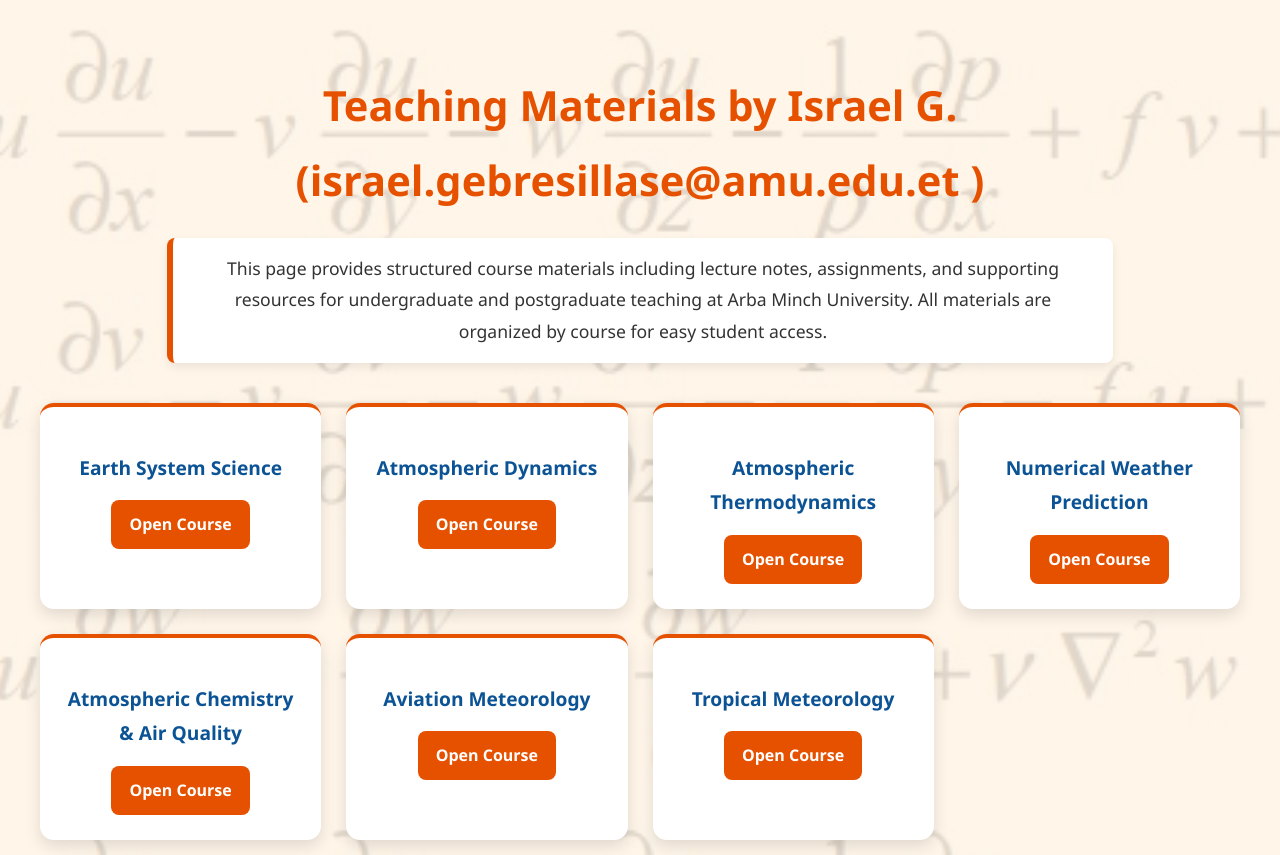
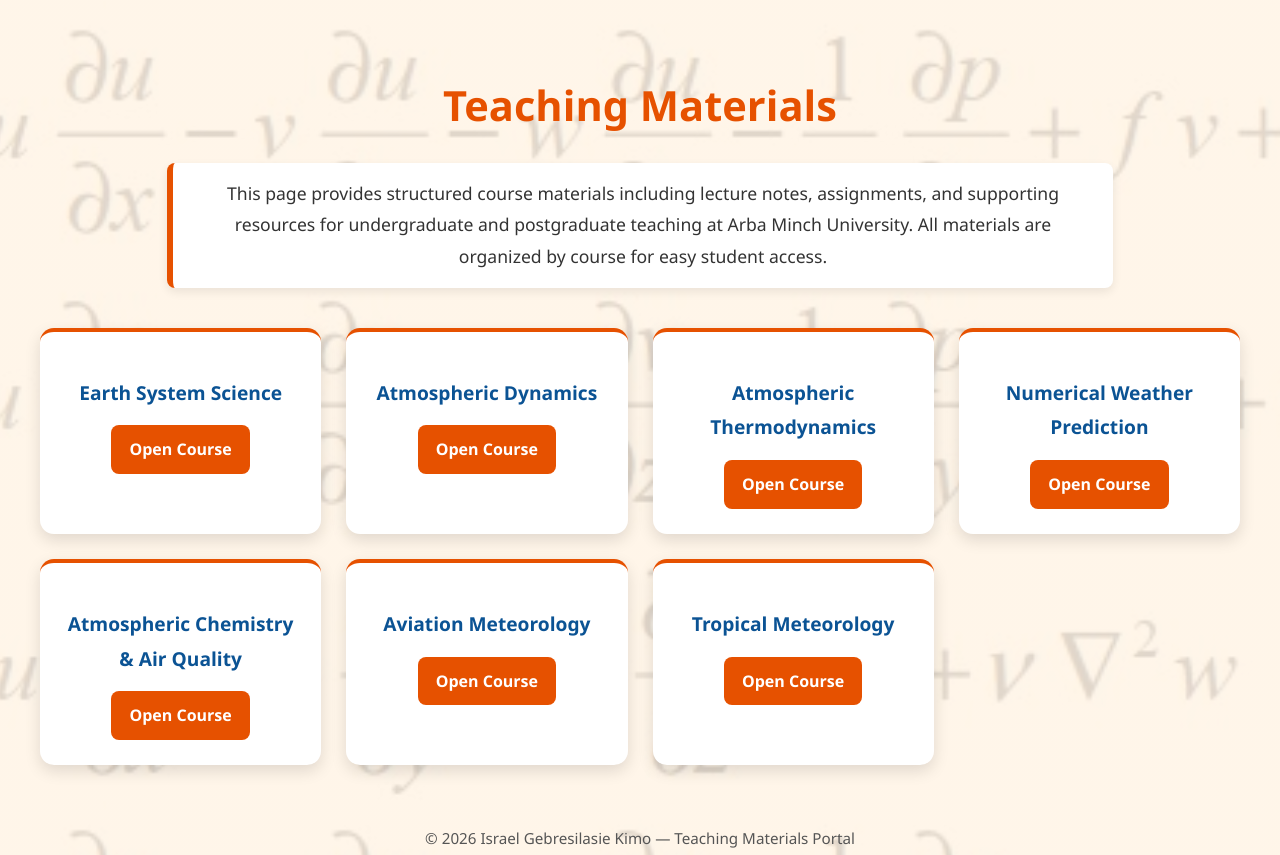
Before and after one commit to IsraelGebresilasieKimo/aam-micrometeorology, a plain HTML site: page Teaching Materials.html in a window 1280 px wide. Shown: the top 855 px of the page. Drawn offline with Linux system fonts and the light colour scheme.

Commit message:
Update Teaching Materials.html

```diff
--- a/Teaching Materials.html
+++ b/Teaching Materials.html
@@ -99,7 +99,7 @@
 
 <body>
 
-<h1>Teaching Materials by Israel G. (israel.gebresillase@amu.edu.et )</h1>
+<h1>Teaching Materials</h1>
 
 <p>
 This page provides structured course materials including lecture notes, assignments,
```
